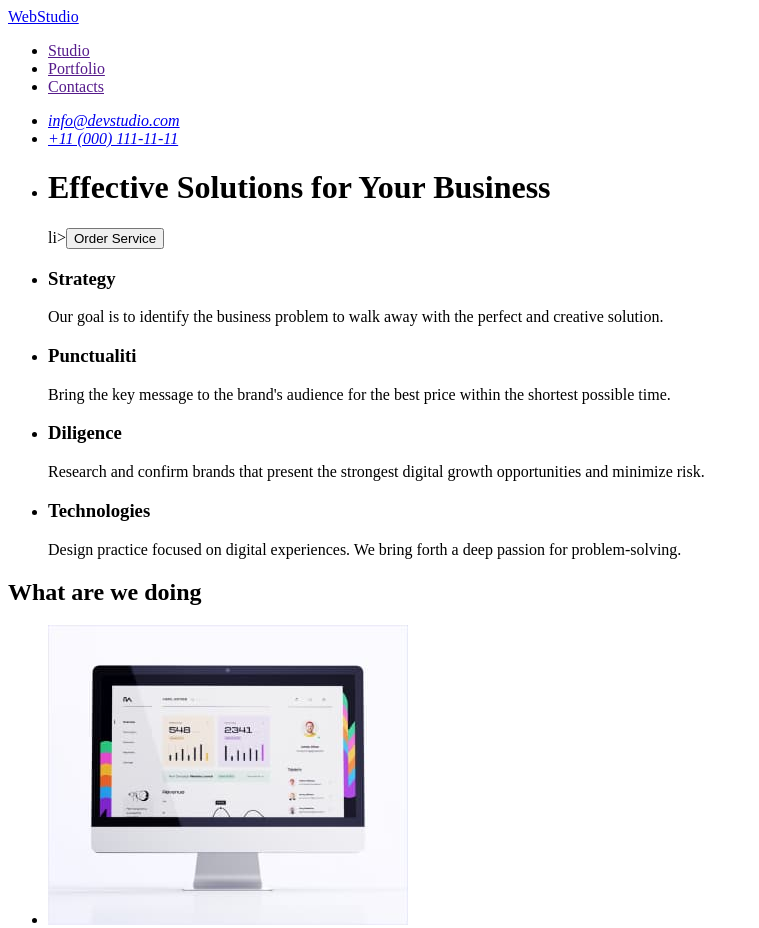
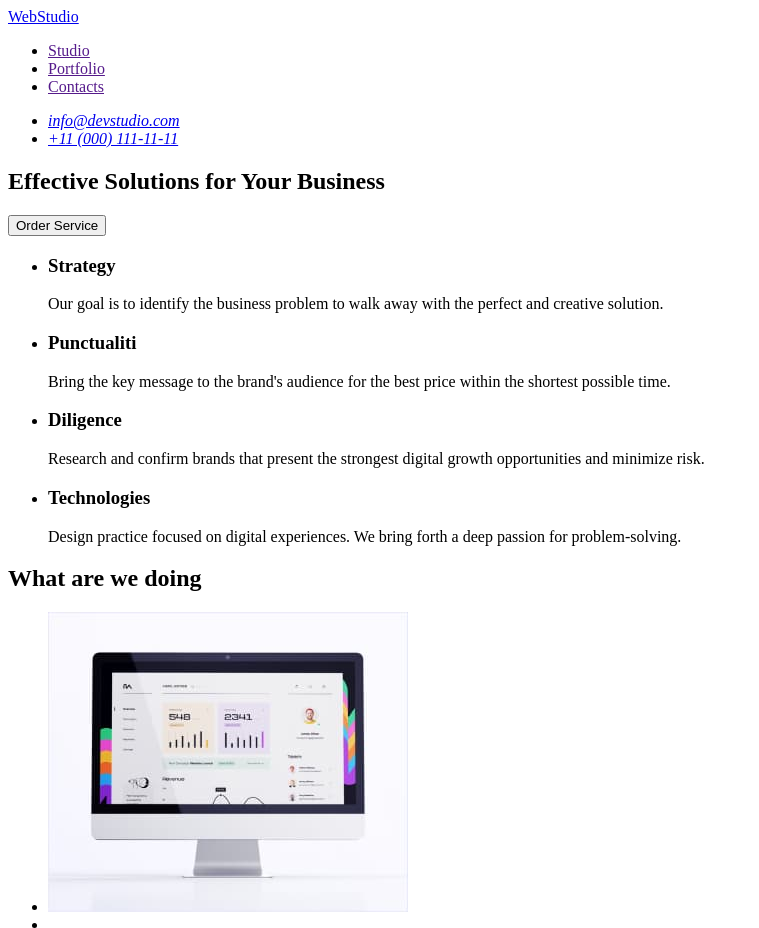
Before and after one commit to rodenkoslava/goit-markup-hw-01, a plain HTML site: page index.html in a window 1280 px wide. Shown: the top 928 px of the page, without its empty margins (0-759 px from the left). Drawn offline with Linux system fonts and the light colour scheme.

Commit message:
Update index.html

```diff
--- a/index.html
+++ b/index.html
@@ -28,10 +28,10 @@
     </header>
     <main>
       <!-- hero image -->
-      <ul>
-      <li><h1>Effective Solutions for Your Business</h1></li>
-      li><button type="button">Order Service</button></li>
-      </ul>
+      <section>
+      <h1>Effective Solutions for Your Business</h1>
+      <button type="button">Order Service</button>
+      </section>
       <!-- Section 1 -->
       <!-- Feature 1 -->
       <h2 hidden>not</h2>
```
